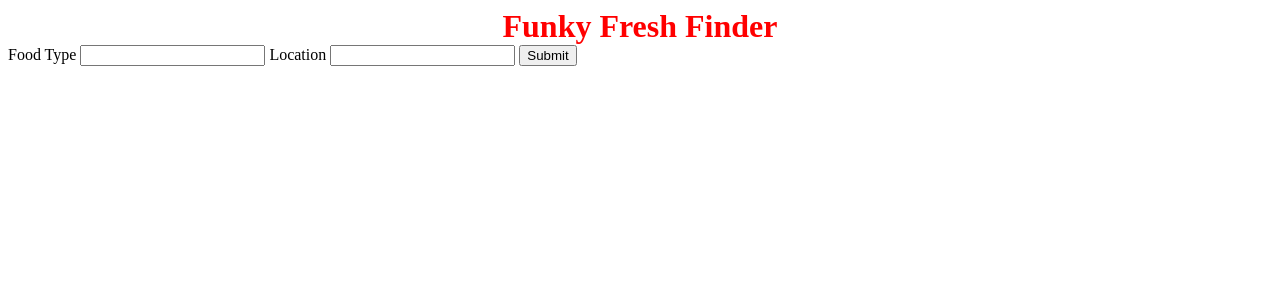
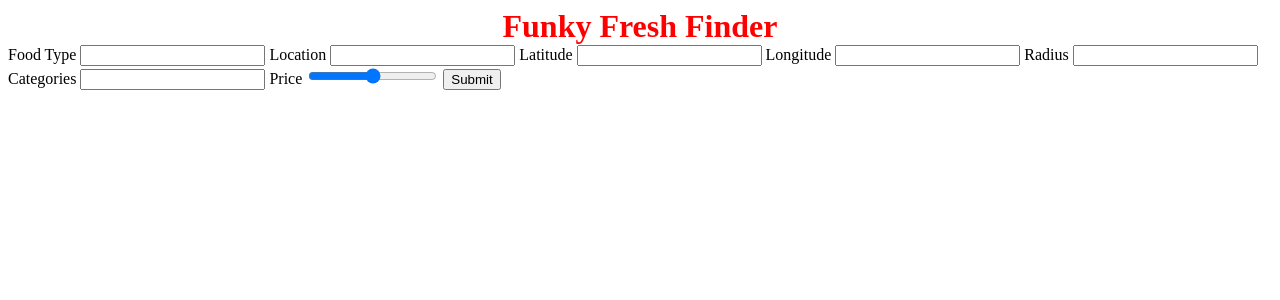
Before and after one commit to estrellafel/pythonProjectCs224, a Flask app: page / in a window 1280 px wide. Shown: the top 300 px of the page. Run offline with Flask 2, Linux system fonts and the light colour scheme.

Commit message:
added more fields and put an image for the purpose of showing

```diff
--- a/main.py
+++ b/main.py
@@ -24,16 +24,22 @@ def home():
 
 @app.route('/', methods =["GET", "POST"])
 def getForm():
-    term = request.form.get('foodType')
+    # Get info from form
+    term = request.form.get('term')
     location = request.form.get('location')
-    print(term + " " + location)
+    latitude = request.form.get('latitude')
+    longitude = request.form.get('longitude')
+    # Set params
     params['term'] = term
     params['location'] = location
+    params['latitude'] = latitude
+    params['longitude'] = longitude
     params['limit'] = 50
     response = requests.get(search_api_url, headers=headers, params=params, timeout=10)
     data = response.json()
     randBusiness = data['businesses'][randint(0,len(data['businesses']) - 1)]
-    return render_template('home.html', error = error, name = randBusiness['name'])
+    print(randBusiness['image_url'])
+    return render_template('home.html', error = error, name = randBusiness['name'], imgUrl = randBusiness['image_url'])
 
 
 def general_api():
--- a/static/home.css
+++ b/static/home.css
@@ -8,3 +8,9 @@ h2 {
     font-size: 2em;
     color: blue;
 }
+
+div > img.yelpImg {
+    display: block;
+    margin-left: auto;
+    margin-right: auto;
+}
--- a/templates/home.html
+++ b/templates/home.html
@@ -6,14 +6,29 @@
     <body>
         <h1>Funky Fresh Finder</h1>
         <form action="{{url_for("getForm")}}" method="post">
-            <label for="foodType">Food Type</label>
-            <input type="text" name="foodType" id="foodType" >
+            <label for="term">Food Type</label>
+            <input type="text" name="term" id="term" >
             <label for="location">Location</label>
-            <input type="'text" name="location" id="location">
+            <input type="text" name="location" id="location">
+            <label for="latitude">Latitude</label>
+            <input type="number" name="latitude" id="latitude">
+            <label for="longitude">Longitude</label>
+            <input type="number" name="longitude" id="longitude">
+            <label for="radius">Radius</label>
+            <input type="number" name="radius" id="radius">
+            <label for="categories">Categories</label>
+            <input type="text" name="categories" id="categories">
+            <label for="Price">Price</label>
+            <input type="range" min="1" max="5" value="3" name="categories" id="categories">
             <button type="submit">Submit</button>
         </form>
         {% if name %}
         <h2 id="rName">Random Restruant: {{name}}</h2>
         {% endif %}
+        {% if imgUrl%}
+        <div>
+            <img src="{{ imgUrl }}" alt="Image" class="yelpImg">
+        </div>
+        {% endif %}
     </body>
 </html>
```
